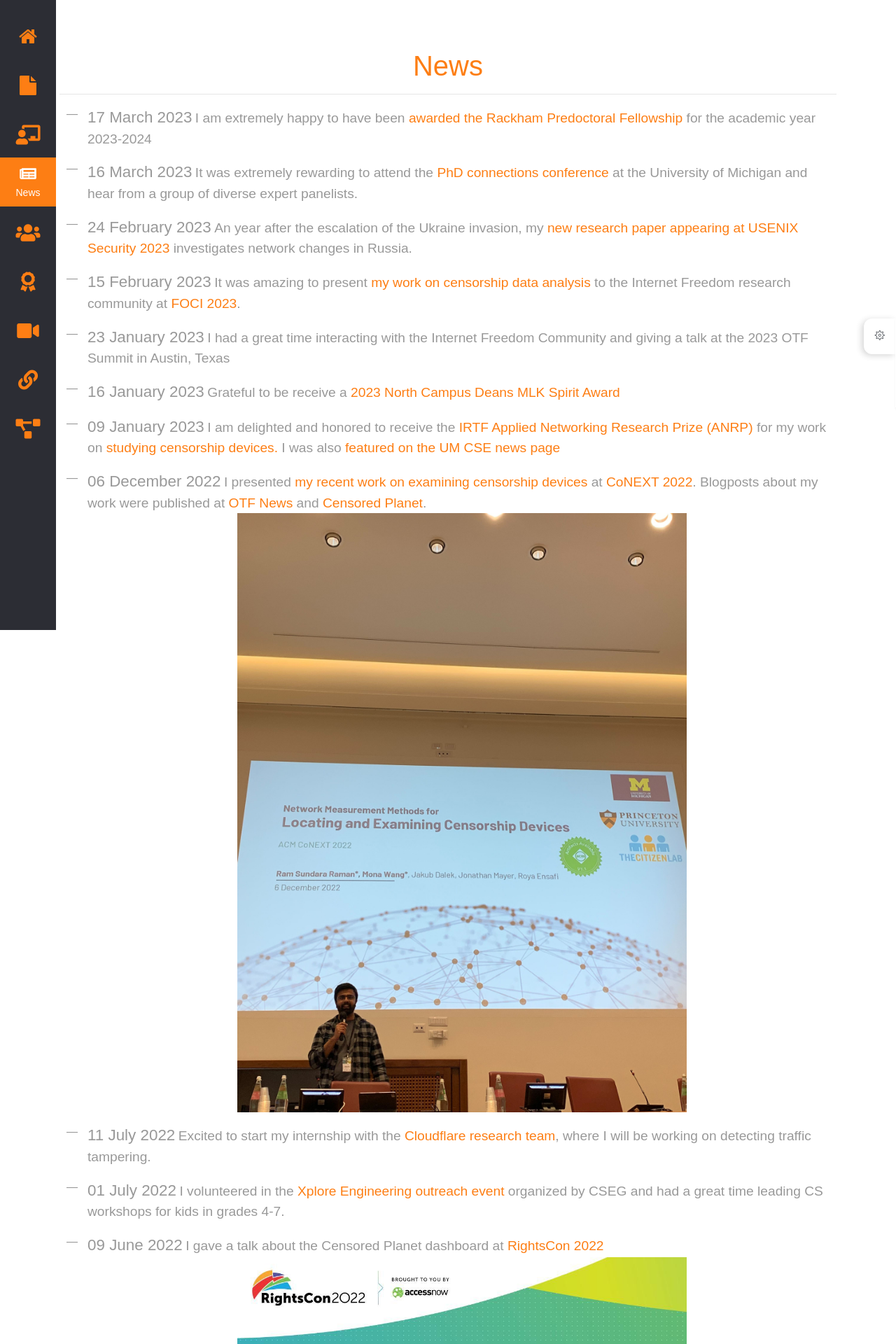
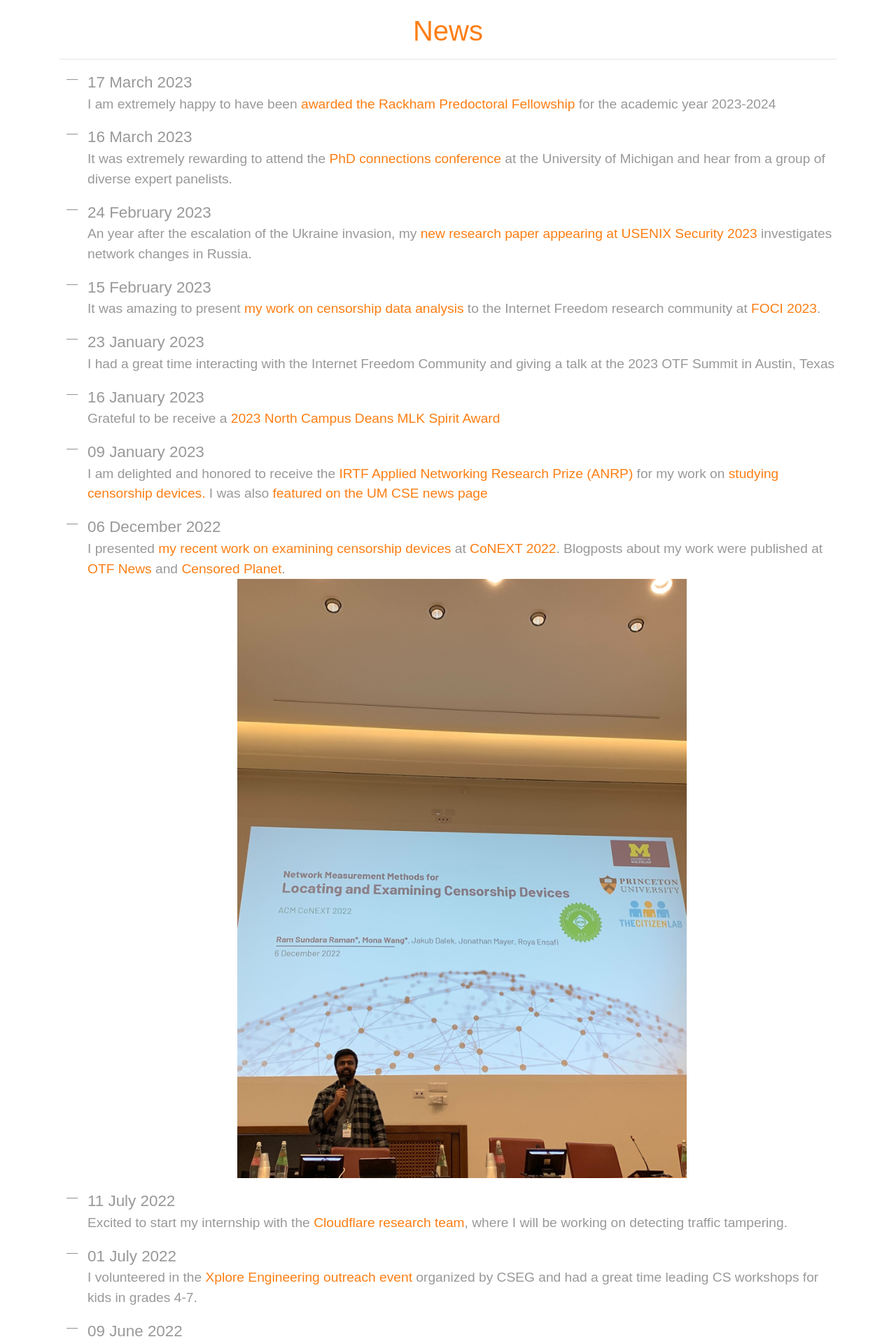
Before and after one commit to ramakrishnansr/ramakrishnansr.github.io, a Jekyll site: the page built from news.html, in a window 1280 px wide. Shown: the top 1920 px of the page at 70% size. Built offline with Jekyll 4.4.1, drawn with Linux system fonts in a browser that asks for light colours; nearby versions of some CDN libraries; some web fonts are replaced.

Commit message:
Mobile device adjustments

```diff
--- a/assets/css/minibar.virtual.css
+++ b/assets/css/minibar.virtual.css
@@ -103,7 +103,7 @@
     color: #fff;
 }
 
-@media (min-width: 600px) {
+@media (min-width: 1400px) {
     .topbar-nav {
         display: none;
     }
@@ -168,7 +168,7 @@
     width: 100%;
 }
 
-@media (min-width: 600px) {
+@media (min-width: 1400px) {
     .vg-main-wrapper {
         margin-left: 80px;
         width: calc(100% - 80px);
@@ -337,20 +337,20 @@
 /* Page Style */
 .vg-page {
     position: relative;
-    padding: 70px 16px;
-    color: #2d4d63;
+    padding: 20px 16px;
+    color: #364d65;
     z-index: 10;
-    overflow: hidden;
+    overflow:hidden;
 }
 
 .page-home {
     display: block;
     width: 100%;
-    height: 100vh;
-    background-repeat: no-repeat;
+    height: 100%;
+    background-repeat: repeat-y;
     background-size: cover;
     background-position: center center;
-    overflow: hidden;
+    overflow: auto;
 }
 
 .page-home::before {
@@ -360,7 +360,7 @@
     left: 0;
     width: 100%;
     height: 100%;
-    background: linear-gradient(rgba(255,255,255,0.8), #fff);
+    background: linear-gradient(rgba(255,255,255,0.7), #fff);
     z-index: 2;
 }
 
@@ -878,3 +878,10 @@ ul {
       transform: rotate(-45deg) translate(0, 0);
     }
   }
+
+
+  @media screen and (max-width: 1400px) {
+    .config {
+      display: none;
+    }
+  }
--- a/blogposts.html
+++ b/blogposts.html
@@ -14,7 +14,7 @@ layout: home
     <ul>
       <li>
         <span class="ram-subtitle">{% if blog.link %} <a href=" {{ talk.link }} " target="_blank" title="Go to talk"> {{ blog.topic }} <i class="fa fa-link w3-hover-opacity"></i></a>{% endif %}, {{ blog.date }} </span><br/>
-        <span class="ram-subtitle">Venue: {{ blog.venue }}</span><br/>
+        <span class="ram-subtitle">Medium: {{ blog.venue }}</span><br/>
         <br/>
       </li>
     </ul>
--- a/news.html
+++ b/news.html
@@ -14,8 +14,8 @@ layout: home
     {% for news in site.data.news %}
     <ul>
       <li>
-        <span class="ram-title">{{ news.date }}</span>
-        <span class="ram-subtitle">{{ news.description }}</span>
+        <span class="ram-title">{{ news.date }}</span><br/>
+        <span class="ram-subtitle">{{ news.description }}</span><br/>
         {% if news.attachments %}
         <p>{{ news.attachments }}</p>
         {% endif %}
```
Also changed, not shown: index.html (+5 -8 lines).
